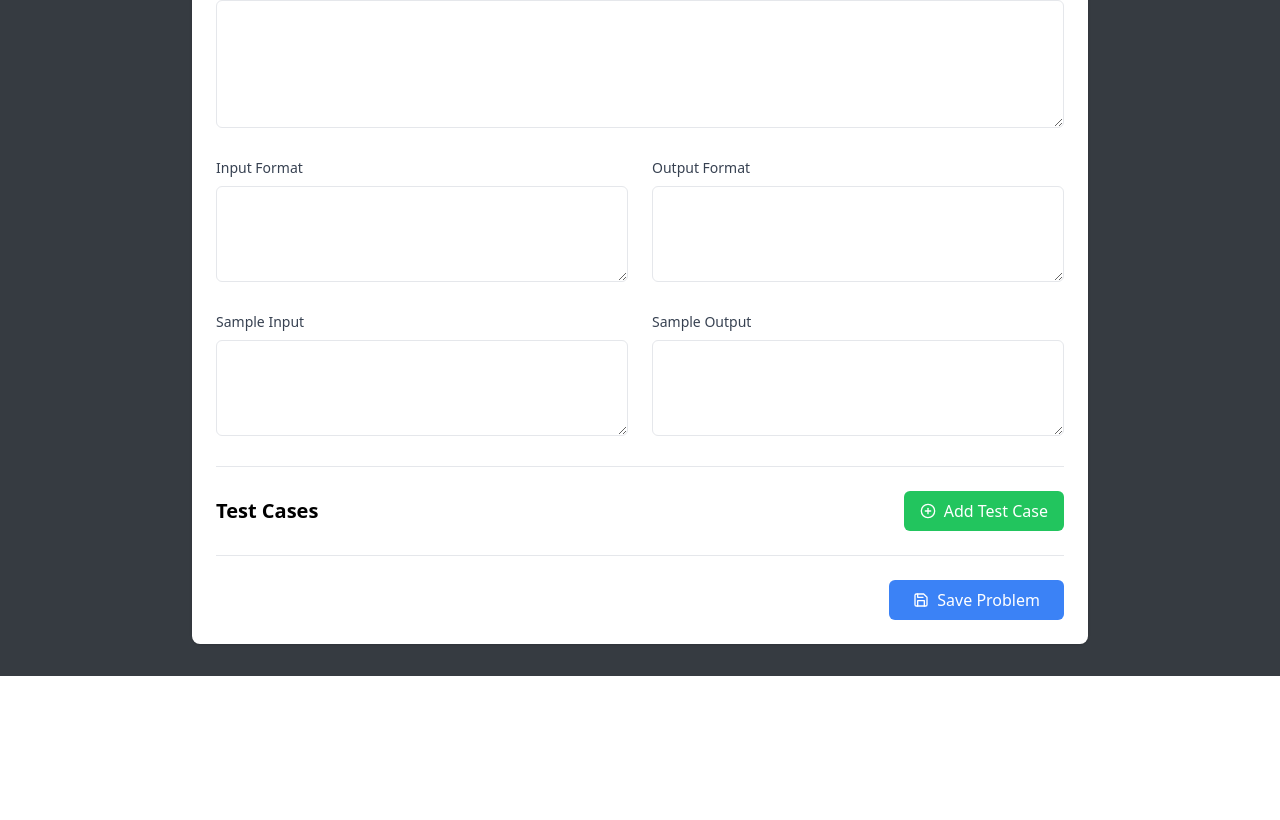
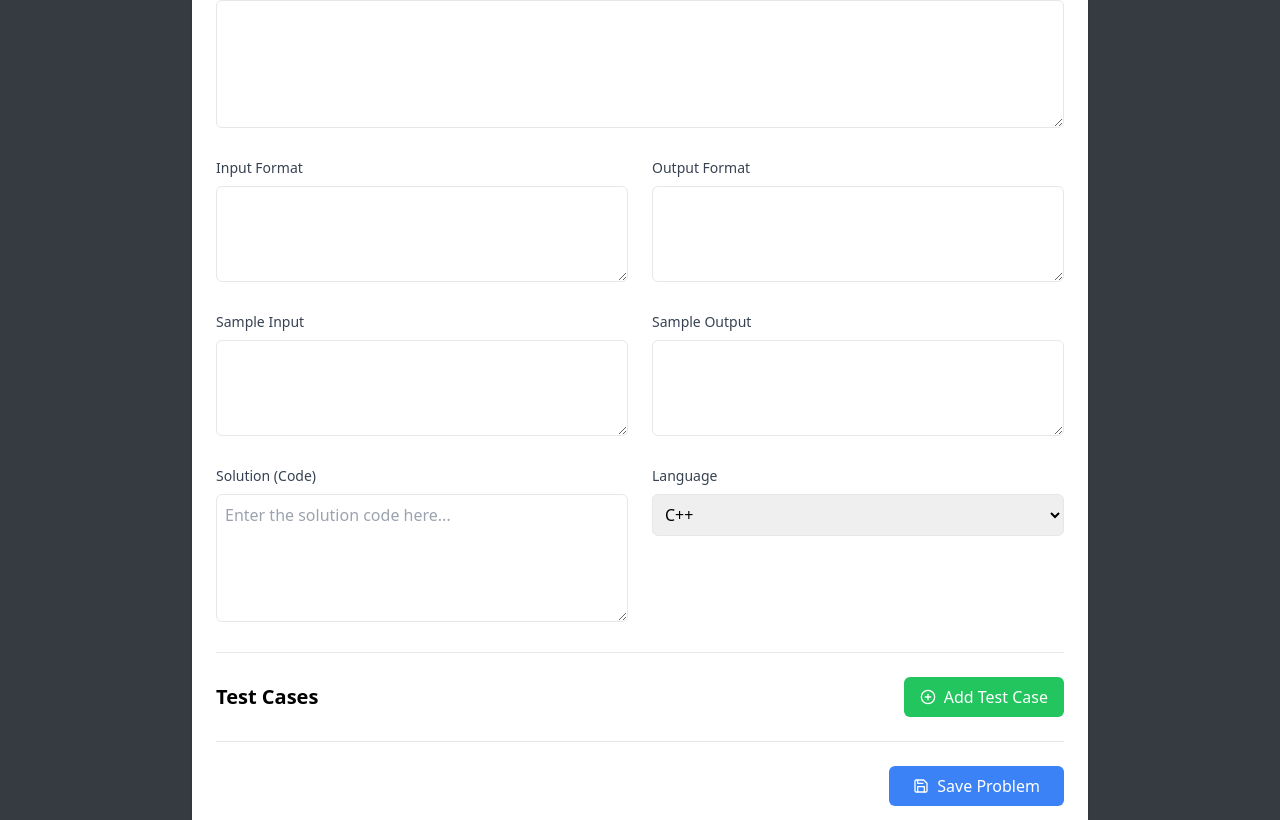
Before and after one commit to RodrigoGarciaT/CodeMahindra, a React (Vite) app in the folder project_frontend/: page /problems/create in a window 1280 px wide. Shown: the part 394-1214 px from the top of the page. Before the commit the page ends 1070 px from the top, so only its background shows below. Built offline with nearby package versions, Linux system fonts and the light colour scheme.

Commit message:
Update CreateProblem

```diff
--- a/project_frontend/src/pages/CreateProblem.tsx
+++ b/project_frontend/src/pages/CreateProblem.tsx
@@ -13,7 +13,9 @@ const CreateProblem = () => {
     difficulty: 'Easy',
     creation_date: new Date().toISOString(),
     expiration_date: null,
-    testcases: []
+    testcases: [],
+    solution: '', // New field for the solution code
+    language: 'C++', // New field for the language of the solution
   });
 
   const handleProblemChange = (field: keyof ProblemFormData, value: string | null) => {
@@ -65,6 +67,7 @@ const CreateProblem = () => {
         <h1 className="text-2xl font-bold mb-6">Create New Problem</h1>
 
         <form onSubmit={handleSubmit} className="space-y-6">
+          {/* Basic Problem Information */}
           <div className="grid grid-cols-2 gap-6">
             <div>
               <label className="block text-sm font-medium text-gray-700 mb-2">
@@ -95,6 +98,7 @@ const CreateProblem = () => {
             </div>
           </div>
 
+          {/* Dates */}
           <div className="grid grid-cols-2 gap-6">
             <div>
               <label className="block text-sm font-medium text-gray-700 mb-2">
@@ -105,6 +109,7 @@ const CreateProblem = () => {
                 value={problem.creation_date.split('T')[0]}
                 className="w-full p-2 border rounded-md"
                 required
+                readOnly
               />
             </div>
 
@@ -122,6 +127,7 @@ const CreateProblem = () => {
             </div>
           </div>
 
+          {/* Description and Formats */}
           <div>
             <label className="block text-sm font-medium text-gray-700 mb-2">
               Description
@@ -160,6 +166,7 @@ const CreateProblem = () => {
             </div>
           </div>
 
+          {/* Sample Input and Output */}
           <div className="grid grid-cols-2 gap-6">
             <div>
               <label className="block text-sm font-medium text-gray-700 mb-2">
@@ -186,6 +193,39 @@ const CreateProblem = () => {
             </div>
           </div>
 
+          {/* Solution and Language */}
+          <div className="grid grid-cols-2 gap-6">
+            <div>
+              <label className="block text-sm font-medium text-gray-700 mb-2">
+                Solution (Code)
+              </label>
+              <textarea
+                value={problem.solution}
+                onChange={(e) => handleProblemChange('solution', e.target.value)}
+                className="w-full p-2 border rounded-md h-32"
+                placeholder="Enter the solution code here..."
+                required
+              />
+            </div>
+
+            <div>
+              <label className="block text-sm font-medium text-gray-700 mb-2">
+                Language
+              </label>
+              <select
+                value={problem.language}
+                onChange={(e) => handleProblemChange('language', e.target.value)}
+                className="w-full p-2 border rounded-md"
+              >
+                <option value="C++">C++</option>
+                <option value="Python">Python</option>
+                <option value="JavaScript">JavaScript</option>
+                <option value="Java">Java</option>
+              </select>
+            </div>
+          </div>
+
+          {/* Test Cases */}
           <div className="border-t pt-6">
             <div className="flex items-center justify-between mb-4">
               <h2 className="text-xl font-semibold">Test Cases</h2>
--- a/project_frontend/src/types/problem.ts
+++ b/project_frontend/src/types/problem.ts
@@ -17,6 +17,10 @@ export interface TestCase {
     expiration_date: string | null;
     acceptance_rate: number;
     testcases: TestCase[];
+    // No need to include 'solution' and 'language' here
   }
 
-  export type ProblemFormData = Omit<Problem, 'id' | 'acceptance_rate'>;
+  export type ProblemFormData = Omit<Problem, 'id' | 'acceptance_rate'> & {
+    solution: string;  // New attribute for the solution code
+    language: string;  // New attribute for the language of the solution
+  };
```
